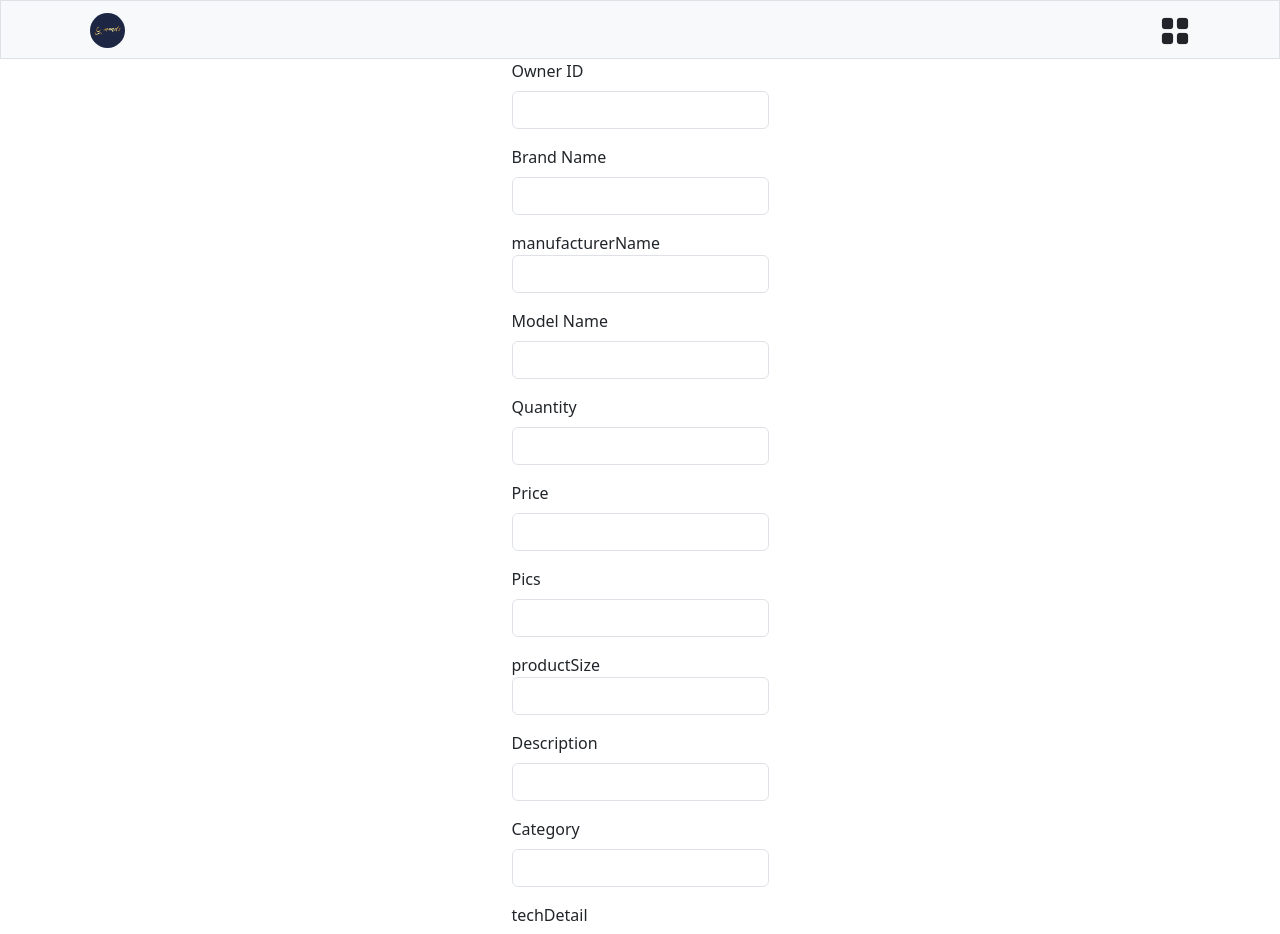
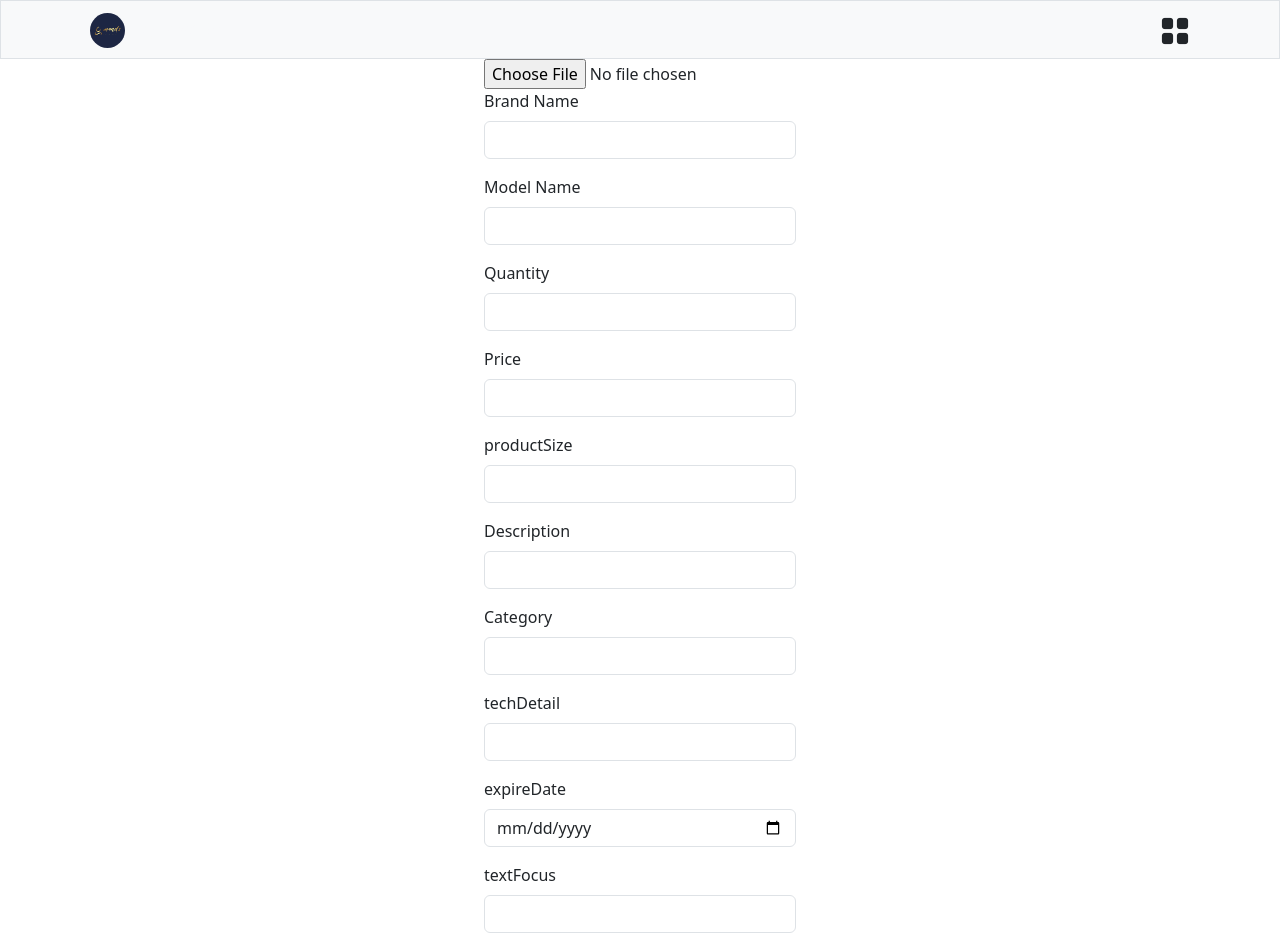
Before and after one commit to lucapipit/stocky_fe, a React (Create React App) app: page /createannouncement in a window 1280 px wide. Shown: the top 934 px of the page. Built offline with nearby package versions, Linux system fonts and the light colour scheme.

Commit message:
aggiunto il multer nel post announcement

```diff
--- a/src/components/_FormAnnouncement.jsx
+++ b/src/components/_FormAnnouncement.jsx
@@ -1,143 +1,160 @@
 import { React, useState } from 'react'
- import {  postCreateAnnouncementFunc } from '../states/storeState';
+import { postCreateAnnouncementFunc } from '../states/storeState';
 import { useDispatch } from 'react-redux';
+import Form from 'react-bootstrap/Form';
 
 function _FormAnnouncement() {
   const dispatch = useDispatch();
-  const [formData, setFormData] = useState({
-    idOwner: "",
-    brandName: "",
-    manufacturerName:"",
-    modelName: "",
-    quantity: "",
-    price: "",
-    pics: "",
-    productSize:"",
-    description: "",
-    techDetail:"",
-    category: "",
-    expireDate:"",
-    textFocus:"",
-    picsFocus:"",
-    views:"",
-    posClick:"",
-    negClick:""
+
+  const [file, setFile] = useState("");
+  const [idOwner, setIdOwner] = useState(99);
+  const [brandName, setBrandName] = useState("");
+  const [manufacturerName, setManufacturerName] = useState("test srl");
+  const [modelName, setModelName] = useState("");
+  const [quantity, setQuantity] = useState("");
+  const [price, setPrice] = useState("");
+  const [productSize, setProductSize] = useState("");
+  const [description, setDescription] = useState("");
+  const [techDetail, setTechDetail] = useState("");
+  const [category, setCategory] = useState("");
+  const [expireDate, setExpireDate] = useState("");
+  const [textFocus, setTextFocus] = useState("");
+  const [picsFocus, setPicsFocus] = useState("");
 
 
-  });
+  const uploadFile = async (file) => {
+    const fileData = new FormData();
+    fileData.append('img', file);
+    console.log(fileData);
 
-  const handleCreateFormAnnouncement = (e) => {
-    e.preventDefault();
-    dispatch( postCreateAnnouncementFunc(formData));
+    try {
+      const response = await fetch('http://localhost:5050/upload', {
+        method: 'POST',
+        body: fileData,
+      });
+      return await response.json();
+    } catch (error) {
+      console.log(error);
+    }
+  };
 
-    //pulisce il form
-    setFormData({
-      idOwner: "",
-    brandName: "",
-    manufacturerName:"",
-    modelName: "",
-    quantity: "",
-    price: "",
-    pics: "",
-    productSize:"",
-    description: "",
-    techDetail:"",
-    category: "",
-    expireDate:"",
-    textFocus:"",
-    picsFocus:"",
-    views:"",
-    posClick:"",
-    negClick:""
 
-    });
-    console.log(formData);
+  const handleCreateFormAnnouncement = async () => {
 
+    const uploadedFile = await uploadFile(file);
+
+    const payload = {
+      idOwner: 99,//compilazione automatica
+      brandName: brandName,
+      manufacturerName: manufacturerName,//compilazione automatica
+      modelName: modelName,
+      quantity: quantity,
+      price: price,
+      pics: `http://localhost:5050/uploads/images/${uploadedFile.imgName}`,
+      productSize: productSize,
+      description: description,
+      techDetail: techDetail,
+      category: category,
+      expireDate: expireDate,
+      textFocus: textFocus,
+      picsFocus: picsFocus,
+      views: 0,
+      posClick: 0,
+      negClick: 0
+    }
+    console.log(payload);
+    dispatch(postCreateAnnouncementFunc(payload))
+    /*  .then((res) => {
+       if (res.payload.statusCode === 200) {
+         console.log("tutto okjkko");
+         setBrandName("");
+         setManufacturerName("");
+         setModelName("");
+         setQuantity(null);
+         setPrice(null);
+         setFile(null);
+         setProductSize("");
+         setDescription("");
+         setTechDetail("");
+         setCategory("");
+         setExpireDate("");
+         setTextFocus("");
+         setPicsFocus("")
+
+       }
+     }) */
   };
 
 
 
   return (
     <div className='d-flex justify-content-center'>
-      <form onSubmit={handleCreateFormAnnouncement}>
-        <div className="mb-3">
-          <label htmlFor='ownwerId' className="form-label">Owner ID</label>
-          <input type="text" className="form-control" id="idOwner" value={formData.idOwner} onChange={(e) => setFormData({ ...formData, idOwner: e.target.value })} />
-        </div>
-        <div className="mb-3">
-          <label htmlFor='brandName' className="form-label">Brand Name</label>
-          <input type="text" className="form-control" id="brandName" value={formData.brandName} onChange={(e) => setFormData({ ...formData, brandName: e.target.value })} />
-        </div>
-        <div className='mb-3'>
-          <label htmlFor=' manufacturerName' className=""> manufacturerName</label>
-          <input type='text' className='form-control' id=' manufacturerName' value={formData.manufacturerName} onChange={(e) => setFormData({...formData,manufacturerName: e.target.value})} />
+      <div className='myMaxW500'>
+        <Form.Group>
+          <input type='file' onChange={(e) => setFile(e.target.files[0])} />
+        </Form.Group>
 
-        </div>
-        <div className="mb-3">
-          <label htmlFor='modelName' className="form-label">Model Name</label>
-          <input type="text" className="form-control" id="modelName" value={formData.modelName} onChange={(e) => setFormData({ ...formData, modelName: e.target.value })} />
-        </div>
-        <div className="mb-3">
-          <label htmlFor='quantity' className="form-label">Quantity</label>
-          <input type="text" className="form-control" id="quantity" value={formData.quantity} onChange={(e) => setFormData({ ...formData, quantity: e.target.value })} />
-        </div>
-        <div className="mb-3">
-          <label htmlFor='price' className="form-label">Price</label>
-          <input type="text" className="form-control" id="price" value={formData.price} onChange={(e) => setFormData({ ...formData, price: e.target.value })} />
-        </div>
-        <div className="mb-3">
-          <label htmlFor='pics' className="form-label">Pics</label>
-          <input type="text" className="form-control" id="pics" value={formData.pics} onChange={(e) => setFormData({ ...formData, pics: e.target.value })} />
-        </div>
-        <div className='mb-3'>
-          <label htmlFor=' productSize' className="">productSize</label>
-          <input type='text' className='form-control' id=' productSize' value={formData.productSize} onChange={(e) => setFormData({...formData, productSize: e.target.value})} />
+        <Form.Group className="mb-3">
+          <Form.Label>Brand Name</Form.Label>
+          <Form.Control type="text" className="form-control" id="brandName" value={brandName} onChange={(e) => setBrandName(e.target.value)} />
+        </Form.Group>
 
-        </div>
-        <div className="mb-3">
-          <label htmlFor='description' className="form-label">Description</label>
-          <input type="text" className="form-control" id="description" value={formData.description} onChange={(e) => setFormData({ ...formData, description: e.target.value })} />
-        </div>
-        <div className="mb-3">
-          <label htmlFor='category' className="form-label">Category</label>
-          <input type="text" className="form-control" id="category" value={formData.category} onChange={(e) => setFormData({ ...formData, category: e.target.value })} />
-        </div>
-        <div className="mb-3">
-          <label htmlFor='techDetail' className="form-label">techDetail</label>
-          <input type="text" className="form-control" id="techDetail" value={formData.techDetail} onChange={(e) => setFormData({ ...formData, techDetail: e.target.value })} />
-        </div>
-        <div className="mb-3">
-          <label htmlFor='expireDate' className="form-label">expireDate</label>
-          <input type="date" className="form-control" id="expireDate" value={formData.expireDate} onChange={(e) => setFormData({ ...formData, expireDate: e.target.value })} />
-        </div>
-        <div className="mb-3">
-          <label htmlFor='textFocus' className="form-label">textFocus</label>
-          <input type="text" className="form-control" id="textFocus" value={formData.textFocus} onChange={(e) => setFormData({ ...formData, textFocus: e.target.value })} />
-        </div>
-        <div className="mb-3">
-          <label htmlFor='picsFocus' className="form-label">picsFocus</label>
-          <input type="text" className="form-control" id="picsFocus" value={formData.picsFocus} onChange={(e) => setFormData({ ...formData, picsFocus: e.target.value })} />
-        </div>
-        <div className="mb-3">
-          <label htmlFor='views' className="form-label">views</label>
-          <input type="text" className="form-control" id="views" value={formData.views} onChange={(e) => setFormData({ ...formData, views: e.target.value })} />
-        </div>
-        <div className="mb-3">
-          <label htmlFor='posClick' className="form-label"> posClick</label>
-          <input type="text" className="form-control" id=" posClick" value={formData.posClick} onChange={(e) => setFormData({ ...formData, posClick: e.target.value })} />
-        </div>
-        <div className="mb-3">
-          <label htmlFor='negClick' className="form-label">negClick</label>
-          <input type="text" className="form-control" id="negClick" value={formData.negClick} onChange={(e) => setFormData({ ...formData, negClick: e.target.value })} />
-        </div>
+        <Form.Group className="mb-3">
+          <Form.Label>Model Name</Form.Label>
+          <Form.Control type="text" className="form-control" id="modelName" value={modelName} onChange={(e) => setModelName(e.target.value)} />
+        </Form.Group>
+
+        <Form.Group className="mb-3">
+          <Form.Label>Quantity</Form.Label>
+          <Form.Control type="text" className="form-control" id="quantity" value={quantity} onChange={(e) => setQuantity(e.target.value)} />
+        </Form.Group>
+
+        <Form.Group className="mb-3">
+          <Form.Label>Price</Form.Label>
+          <Form.Control type="text" className="form-control" id="price" value={price} onChange={(e) => setPrice(e.target.value)} />
+        </Form.Group>
+
+        <Form.Group className='mb-3'>
+          <Form.Label>productSize</Form.Label>
+          <Form.Control type='text' className='form-control' id="productSize" value={productSize} onChange={(e) => setProductSize(e.target.value)} />
+        </Form.Group>
+
+        <Form.Group className="mb-3">
+          <Form.Label>Description</Form.Label>
+          <Form.Control type="text" className="form-control" id="description" value={description} onChange={(e) => setDescription(e.target.value)} />
+        </Form.Group>
+
+        <Form.Group className="mb-3">
+          <Form.Label>Category</Form.Label>
+          <Form.Control type="text" className="form-control" id="category" value={category} onChange={(e) => setCategory(e.target.value)} />
+        </Form.Group>
+
+        <Form.Group className="mb-3">
+          <Form.Label>techDetail</Form.Label>
+          <Form.Control type="text" className="form-control" id="techDetail" value={techDetail} onChange={(e) => setTechDetail(e.target.value)} />
+        </Form.Group>
+
+        <Form.Group className="mb-3">
+          <Form.Label>expireDate</Form.Label>
+          <Form.Control type="date" className="form-control" id="expireDate" value={expireDate} onChange={(e) => setExpireDate(e.target.value)} />
+        </Form.Group>
+
+        <Form.Group className="mb-3">
+          <Form.Label>textFocus</Form.Label>
+          <Form.Control type="text" className="form-control" id="textFocus" value={textFocus} onChange={(e) => setTextFocus(e.target.value)} />
+        </Form.Group>
+
+        <Form.Group className="mb-3">
+          <Form.Label>picsFocus</Form.Label>
+          <Form.Control type="text" className="form-control" id="picsFocus" value={picsFocus} onChange={(e) => setPicsFocus(e.target.value)} />
+        </Form.Group>
+
+        <button className="btn btn-primary" onClick={handleCreateFormAnnouncement}>Submit</button>
+
+      </div>
+    </div>
 
 
-
-        <button type="submit" className="btn btn-primary">Submit</button>
-
-      </form>
-
-    </div>
   )
 }
 
```
Also changed, not shown: src/components/CardAnnouncement.jsx (+1 -26 lines), src/states/storeState.js (+0 -35 lines).
